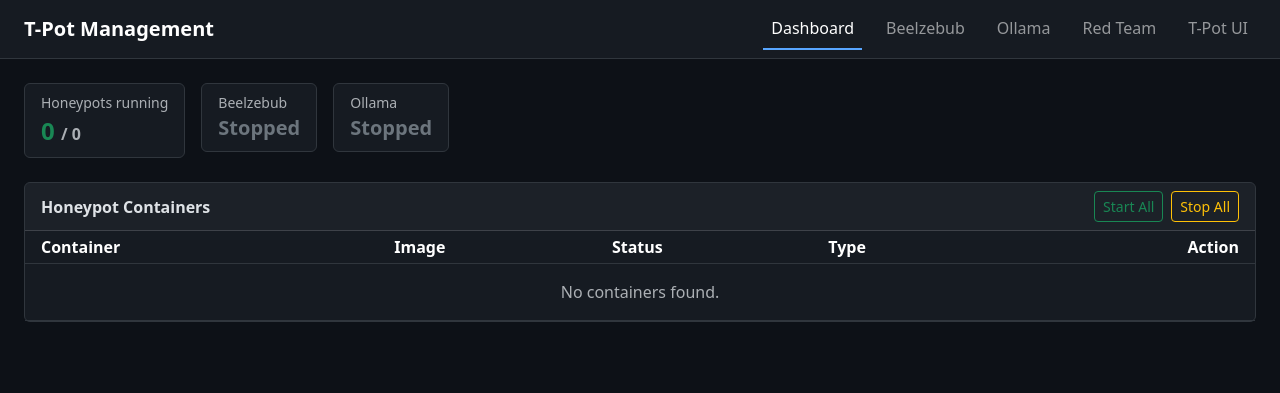
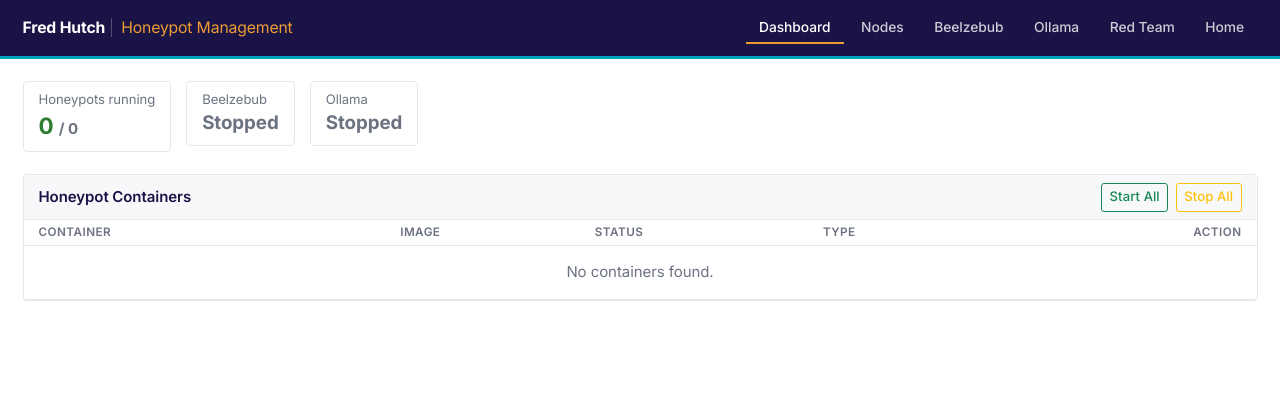
Before and after one commit to mnescot/honeypot-management, a FastAPI app: page /manage in a window 1280 px wide. Shown: the top 393 px of the page. Run offline with FastAPI, Linux system fonts and the light colour scheme; data that the repository does not hold is empty; parts of the project's set-up code (start-up, migrations or seed data) failed here and were passed over.

Commit message:
Redesign UI as Fred Hutch Honeypot Management
Replaces the dark GitHub-style theme with a minimalistic, business-like
light theme using Fred Hutch brand identity (Hutch Navy #1A1446, Teal
#00A3BF, Orange #EE9B33 accent) and Inter typography.

- New landing page at / with tool cards linking to Kibana, Attack Map,
  SpiderFoot, CyberChef, Elasticvue, plus featured Management Console
  card
- nginx location = / (exact match) routes only the root to FastAPI;
  all other T-Pot paths continue through the existing catch-all
- base.html rewritten: navy navbar with orange active-tab underline,
  flat cards, light badges, neutral tables, teal focus states
- "T-Pot Management" brand replaced with "Fred Hutch · Honeypot
  Management" in navbar and all page titles
- "T-Pot UI" nav link repurposed as "Home" back to the landing page

Co-Authored-By: Claude Opus 4.7 <noreply@anthropic.com>

```diff
--- a/scripts/mgmt-ui/app.py
+++ b/scripts/mgmt-ui/app.py
@@ -120,6 +120,14 @@ async def _shutdown() -> None:
 
 
 app.include_router(agent_router)
+
+
+@app.get("/", response_class=HTMLResponse, include_in_schema=False)
+async def landing(request: Request):
+    """Fred Hutch landing page. Served by nginx at exact match `/`, routed
+    here instead of the upstream T-Pot nginx. All other paths still flow to
+    T-Pot nginx via the catch-all `location /` block."""
+    return templates.TemplateResponse("landing.html", {"request": request})
 
 
 def _fqdn_url() -> str:
--- a/scripts/mgmt-ui/templates/base.html
+++ b/scripts/mgmt-ui/templates/base.html
@@ -1,38 +1,220 @@
 <!DOCTYPE html>
-<html lang="en" data-bs-theme="dark">
+<html lang="en">
 <head>
   <meta charset="UTF-8">
   <meta name="viewport" content="width=device-width, initial-scale=1">
-  <title>{% block title %}T-Pot Management{% endblock %}</title>
+  <title>{% block title %}Fred Hutch Honeypot Management{% endblock %}</title>
   <link rel="stylesheet"
         href="https://cdn.jsdelivr.net/npm/bootstrap@5.3.3/dist/css/bootstrap.min.css">
+  <link rel="preconnect" href="https://fonts.googleapis.com">
+  <link rel="preconnect" href="https://fonts.gstatic.com" crossorigin>
+  <link rel="stylesheet"
+        href="https://fonts.googleapis.com/css2?family=Inter:wght@400;500;600;700&display=swap">
   <style>
-    body            { background-color: #0d1117; }
-    .card           { background-color: #161b22; border-color: #30363d; }
-    .navbar         { background-color: #161b22 !important; border-bottom: 1px solid #30363d; }
-    .table          { --bs-table-bg: transparent; --bs-table-border-color: #30363d; }
-    .badge-running  { background-color: #238636; }
-    .badge-stopped  { background-color: #6e7681; }
-    .badge-infra    { background-color: #1f6feb; }
-    textarea.cfg    { font-family: monospace; font-size: 0.82rem; background-color: #0d1117;
-                      color: #e6edf3; border-color: #30363d; }
-    .nav-link.active { color: #fff !important; border-bottom: 2px solid #58a6ff; }
+    :root {
+      --fh-navy:    #1A1446;
+      --fh-navy-2:  #2A1F6A;
+      --fh-teal:    #00A3BF;
+      --fh-orange:  #EE9B33;
+      --fh-bg:      #FFFFFF;
+      --fh-surface: #F7F8FA;
+      --fh-border:  #E5E7EB;
+      --fh-text:    #1F2937;
+      --fh-muted:   #6B7280;
+      --fh-success: #2E7D32;
+      --fh-warn:    #B26A00;
+      --fh-danger:  #B3261E;
+    }
+    html, body {
+      font-family: 'Inter', -apple-system, BlinkMacSystemFont, 'Segoe UI', sans-serif;
+      background-color: var(--fh-bg);
+      color: var(--fh-text);
+      font-size: 15px;
+      letter-spacing: -0.005em;
+    }
+    h1, h2, h3, h4, h5, h6 { letter-spacing: -0.015em; color: var(--fh-navy); }
+
+    /* Navbar */
+    .fh-navbar {
+      background-color: var(--fh-navy);
+      border-bottom: 3px solid var(--fh-teal);
+      padding: 0.75rem 0;
+    }
+    .fh-navbar .navbar-brand {
+      color: #fff !important;
+      font-weight: 700;
+      font-size: 1.05rem;
+      letter-spacing: -0.01em;
+    }
+    .fh-navbar .navbar-brand .brand-accent {
+      color: var(--fh-orange);
+      font-weight: 400;
+      margin-left: 0.4rem;
+      padding-left: 0.6rem;
+      border-left: 1px solid rgba(255,255,255,0.25);
+    }
+    .fh-navbar .nav-link {
+      color: rgba(255,255,255,0.78) !important;
+      font-weight: 500;
+      font-size: 0.92rem;
+      padding: 0.35rem 0.9rem !important;
+      border-bottom: 2px solid transparent;
+      border-radius: 0;
+      transition: color 0.15s ease, border-color 0.15s ease;
+    }
+    .fh-navbar .nav-link:hover { color: #fff !important; }
+    .fh-navbar .nav-link.active {
+      color: #fff !important;
+      border-bottom-color: var(--fh-orange);
+    }
+
+    /* Cards */
+    .card {
+      background-color: var(--fh-bg);
+      border: 1px solid var(--fh-border);
+      border-radius: 4px;
+      box-shadow: none;
+    }
+    .card-header {
+      background-color: var(--fh-surface);
+      border-bottom: 1px solid var(--fh-border);
+      font-weight: 600;
+      color: var(--fh-navy);
+    }
+
+    /* Tables */
+    .table {
+      --bs-table-bg: transparent;
+      --bs-table-border-color: var(--fh-border);
+      color: var(--fh-text);
+    }
+    .table thead th {
+      font-weight: 600;
+      font-size: 0.78rem;
+      letter-spacing: 0.04em;
+      text-transform: uppercase;
+      color: var(--fh-muted);
+      border-bottom: 1px solid var(--fh-border);
+    }
+
+    /* Badges — flat, business-like */
+    .badge {
+      font-weight: 500;
+      letter-spacing: 0.01em;
+      border-radius: 2px;
+      padding: 0.32em 0.6em;
+    }
+    .badge-running  { background-color: #E8F5E9; color: var(--fh-success);
+                      border: 1px solid #C8E6C9; }
+    .badge-stopped  { background-color: #F3F4F6; color: var(--fh-muted);
+                      border: 1px solid var(--fh-border); }
+    .badge-infra    { background-color: #E3F2FD; color: #0D47A1;
+                      border: 1px solid #BBDEFB; }
+
+    /* Buttons */
+    .btn { border-radius: 3px; font-weight: 500; letter-spacing: 0.005em; }
+    .btn-primary {
+      background-color: var(--fh-navy);
+      border-color: var(--fh-navy);
+    }
+    .btn-primary:hover, .btn-primary:focus {
+      background-color: var(--fh-navy-2);
+      border-color: var(--fh-navy-2);
+    }
+    .btn-outline-primary {
+      color: var(--fh-navy);
+      border-color: var(--fh-navy);
+    }
+    .btn-outline-primary:hover {
+      background-color: var(--fh-navy);
+      border-color: var(--fh-navy);
+    }
+    .btn-accent {
+      background-color: var(--fh-teal);
+      border-color: var(--fh-teal);
+      color: #fff;
+    }
+    .btn-accent:hover {
+      background-color: #008BA3;
+      border-color: #008BA3;
+      color: #fff;
+    }
+
+    /* Forms */
+    .form-control, .form-select {
+      border-color: var(--fh-border);
+      border-radius: 3px;
+      color: var(--fh-text);
+    }
+    .form-control:focus, .form-select:focus {
+      border-color: var(--fh-teal);
+      box-shadow: 0 0 0 0.15rem rgba(0,163,191,0.18);
+    }
+    textarea.cfg {
+      font-family: 'JetBrains Mono', 'SF Mono', Consolas, monospace;
+      font-size: 0.82rem;
+      background-color: var(--fh-surface);
+      color: var(--fh-text);
+      border-color: var(--fh-border);
+    }
+
+    /* Tabs */
+    .nav-tabs { border-bottom: 1px solid var(--fh-border); }
+    .nav-tabs .nav-link {
+      color: var(--fh-muted);
+      border: none;
+      border-bottom: 2px solid transparent;
+      border-radius: 0;
+      font-weight: 500;
+    }
+    .nav-tabs .nav-link:hover { color: var(--fh-navy); }
+    .nav-tabs .nav-link.active {
+      color: var(--fh-navy);
+      background: transparent;
+      border-bottom-color: var(--fh-teal);
+    }
+
+    /* Utility */
+    .text-muted { color: var(--fh-muted) !important; }
+    .text-success { color: var(--fh-success) !important; }
+    .text-secondary { color: var(--fh-muted) !important; }
+    code { color: var(--fh-navy); background-color: var(--fh-surface); padding: 0.1em 0.3em;
+           border-radius: 2px; font-size: 0.88em; }
+    a { color: var(--fh-navy); text-decoration: none; }
+    a:hover { color: var(--fh-teal); }
+
+    /* Section heading under navbar */
+    .page-title {
+      font-size: 1.35rem;
+      font-weight: 600;
+      color: var(--fh-navy);
+      margin-bottom: 0.25rem;
+    }
+    .page-subtitle {
+      color: var(--fh-muted);
+      font-size: 0.9rem;
+      margin-bottom: 1.5rem;
+    }
   </style>
 </head>
 <body>
-<nav class="navbar navbar-expand-lg navbar-dark mb-4">
+<nav class="navbar navbar-expand-lg fh-navbar mb-4">
   <div class="container-fluid px-4">
-    <span class="navbar-brand fw-bold text-white">T-Pot Management</span>
-    <div class="navbar-nav ms-auto flex-row gap-3">
+    <span class="navbar-brand">
+      Fred Hutch<span class="brand-accent">Honeypot Management</span>
+    </span>
+    <div class="navbar-nav ms-auto flex-row gap-1">
       <a class="nav-link {% block nav_dash %}{% endblock %}"
          href="{{ prefix }}/">Dashboard</a>
+      <a class="nav-link {% block nav_nodes %}{% endblock %}"
+         href="{{ prefix }}/nodes">Nodes</a>
       <a class="nav-link {% block nav_bzb %}{% endblock %}"
          href="{{ prefix }}/beelzebub">Beelzebub</a>
       <a class="nav-link {% block nav_ollama %}{% endblock %}"
          href="{{ prefix }}/ollama">Ollama</a>
       <a class="nav-link {% block nav_redteam %}{% endblock %}"
          href="{{ prefix }}/redteam">Red Team</a>
-      <a class="nav-link" href="/" target="_blank">T-Pot UI</a>
+      <a class="nav-link" href="/">Home</a>
     </div>
   </div>
 </nav>
--- a/scripts/mgmt-ui/templates/beelzebub.html
+++ b/scripts/mgmt-ui/templates/beelzebub.html
@@ -1,5 +1,5 @@
 {% extends "base.html" %}
-{% block title %}Beelzebub — T-Pot Management{% endblock %}
+{% block title %}Beelzebub · Fred Hutch Honeypot Management{% endblock %}
 {% block nav_bzb %}active{% endblock %}
 
 {% block content %}
--- a/scripts/mgmt-ui/templates/index.html
+++ b/scripts/mgmt-ui/templates/index.html
@@ -1,5 +1,5 @@
 {% extends "base.html" %}
-{% block title %}Dashboard — T-Pot Management{% endblock %}
+{% block title %}Dashboard · Fred Hutch Honeypot Management{% endblock %}
 {% block nav_dash %}active{% endblock %}
 
 {% block content %}
--- a/scripts/mgmt-ui/templates/ollama.html
+++ b/scripts/mgmt-ui/templates/ollama.html
@@ -1,5 +1,5 @@
 {% extends "base.html" %}
-{% block title %}Ollama — T-Pot Management{% endblock %}
+{% block title %}Ollama · Fred Hutch Honeypot Management{% endblock %}
 {% block nav_ollama %}active{% endblock %}
 
 {% block content %}
--- a/scripts/mgmt-ui/templates/redteam.html
+++ b/scripts/mgmt-ui/templates/redteam.html
@@ -1,5 +1,5 @@
 {% extends "base.html" %}
-{% block title %}Red Team Targets — T-Pot Management{% endblock %}
+{% block title %}Red Team Targets · Fred Hutch Honeypot Management{% endblock %}
 {% block nav_redteam %}active{% endblock %}
 
 {% block content %}
```
Also changed, not shown: scripts/mgmt-ui/templates/landing.html (added, +210 -0 lines), 1 other file.
